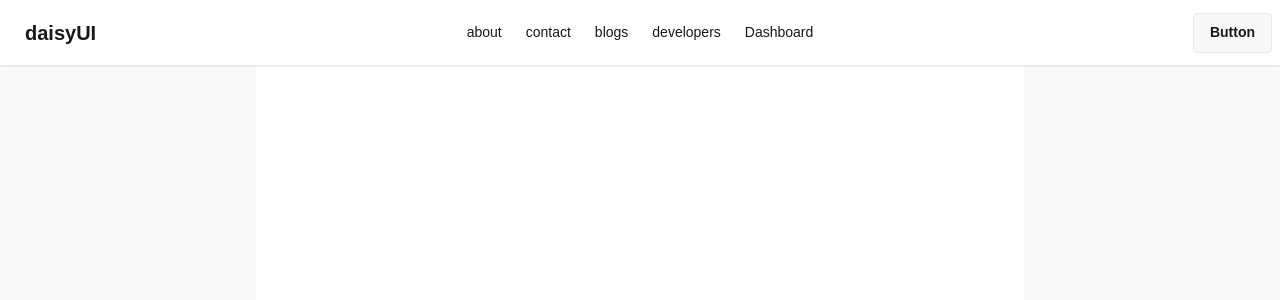
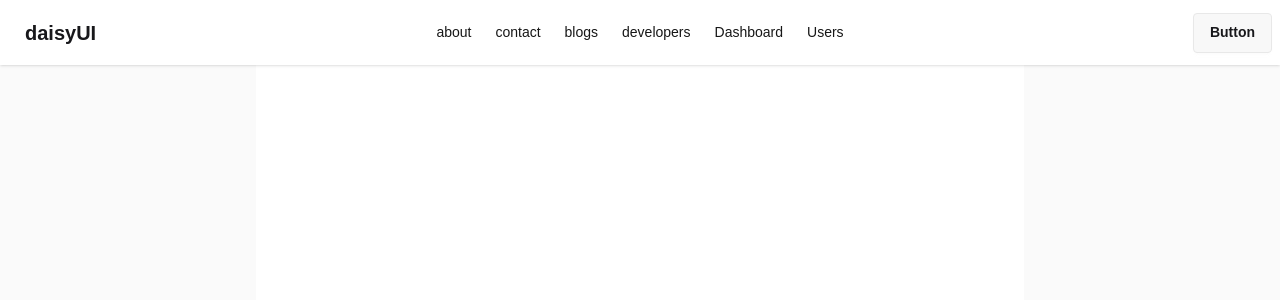
Before and after one commit to Al-Amin018555/my-next-app, a Next.js app: page / in a window 1280 px wide. Shown: the top 300 px of the page. Built offline with nearby package versions, Linux system fonts and the light colour scheme.

Commit message:
add uses link to navbar

```diff
--- a/src/components/Navbar.jsx
+++ b/src/components/Navbar.jsx
@@ -7,6 +7,7 @@ const Navbar = () => {
         <li><Link href='/blogs'>blogs</Link></li>
         <li><Link href='/about/developers'>developers</Link></li>
         <li><Link href='/dashboard'>Dashboard</Link></li>
+        <li><Link href='/users'>Users</Link></li>
     </>
     return (
         <div className="navbar bg-base-100 shadow-sm">
```
